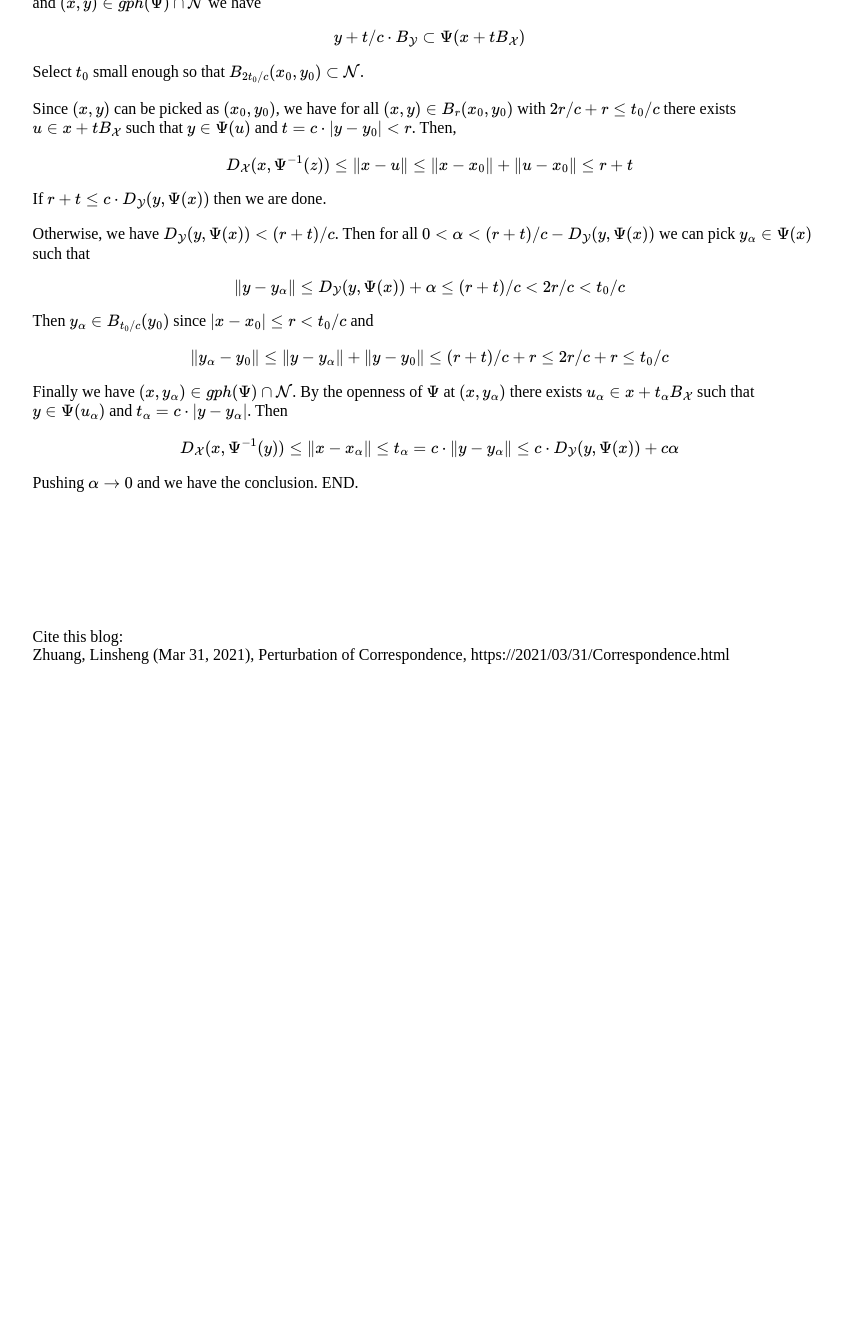
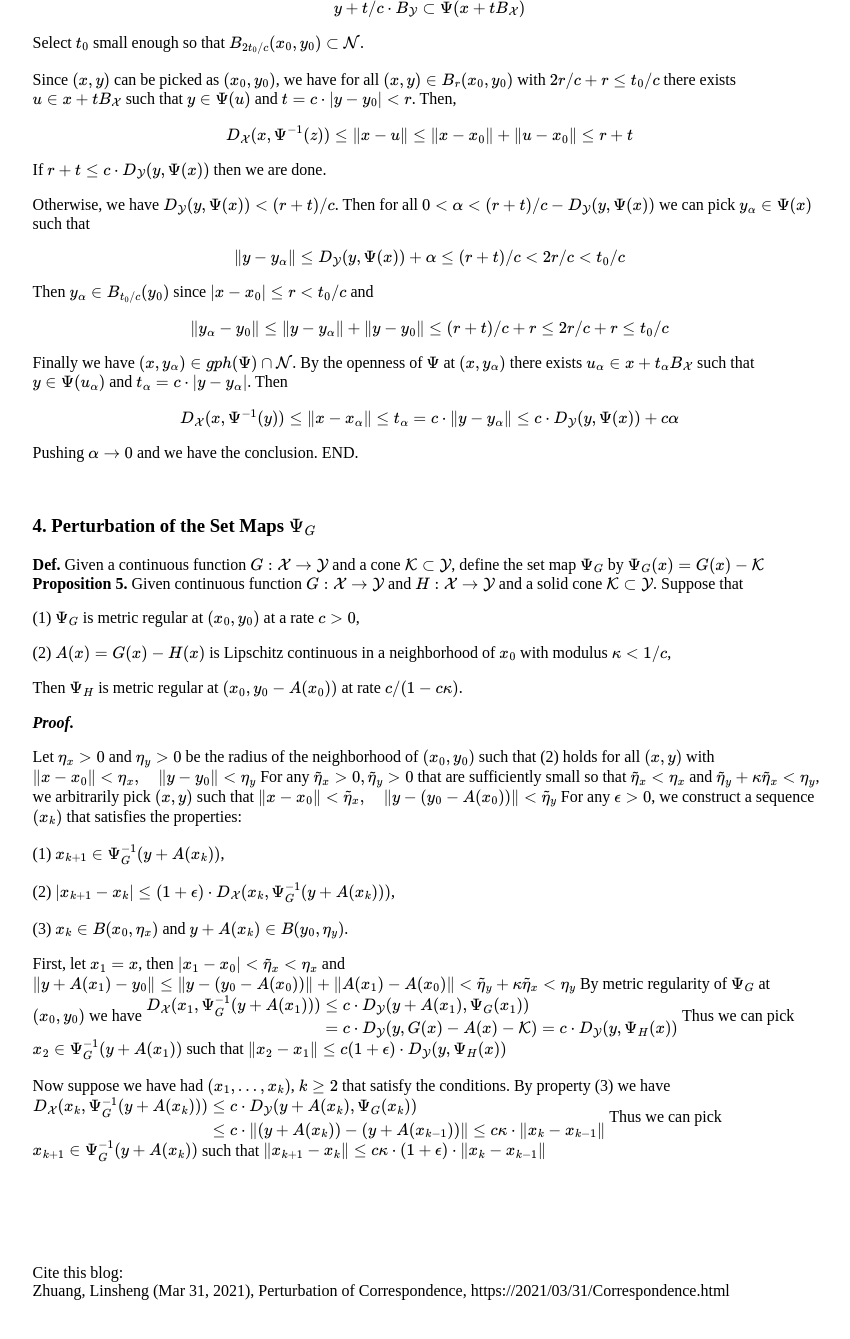
Before and after one commit to zhuanglinsheng/zhuanglinsheng.github.io, a Jekyll site: the page built from _posts/2021-03-31-Correspondence.md, in a window 1280 px wide and 1400 px high, scrolled down 3122 px. Shown: the top 1339 px of the window, without its empty margins (51-901 px from the left). Built offline with Jekyll 4.4.1, drawn with Linux system fonts in a browser that asks for light colours; before the commit the page ends 3885 px from its top, so only the background shows below that; some of the changed text lies outside the part shown.

Commit message:
Update 2021-03-31-Correspondence.md

```diff
--- a/_posts/2021-03-31-Correspondence.md
+++ b/_posts/2021-03-31-Correspondence.md
@@ -118,13 +117,12 @@ Thus, $0\in \text{int}(\Psi(rB_\mathcal{X}))$ for all $r\in[0,1]$.
 
 ### 2. Openness at rate $\gamma$
 
-**Def. 8. (Openness)** A correspondence $\Psi:\mathcal{X}\rightrightarrows\mathcal{Y}$ is open at $(x^0,y^0)\in gph(\Psi)$ at a linear rate $\gamma>0$, if there exists $t_0>0$ and a neighborhood $\mathcal{N}$ of $(x^0,y^0)$ such that for all $(x,y)\in gph(\Psi)\cap\mathcal{N}$ and for all $t\in[0,t_0]$ we have
-
+**Def. (Openness)** A correspondence $\Psi:\mathcal{X}\rightrightarrows\mathcal{Y}$ is open at $(x^0,y^0)\in gph(\Psi)$ at a linear rate $\gamma>0$, if there exists $t_0>0$ and a neighborhood $\mathcal{N}$ of $(x^0,y^0)$ such that for all $(x,y)\in gph(\Psi)\cap\mathcal{N}$ and for all $t\in[0,t_0]$ we have
 $$
 y+\gamma t \cdot B_\mathcal{Y}\subset\Psi(x+t \cdot B_\mathcal{X})
 $$
 
-**Proposition 7.** Suppose $\Psi:\mathcal{X}\rightrightarrows \mathcal{Y}$ is closed and convex, then $\Psi$ is open at $(x_0,y_0)$ if and only if $y_0\in \text{int}(range(\Psi))$.
+**Proposition 3.** Suppose $\Psi:\mathcal{X}\rightrightarrows \mathcal{Y}$ is closed and convex, then $\Psi$ is open at $(x_0,y_0)$ if and only if $y_0\in \text{int}(range(\Psi))$.
 
 ***Proof.***
 
@@ -162,16 +160,17 @@ Thus, we can pick $t_0 = 2$. END.
 
 ### 3. Metric Regularity at rate $\gamma$
 
-**Def. 9. (Metric Regularity)** A correspondence $\Psi:\mathcal{X}\rightrightarrows\mathcal{Y}$ is metric regular at $(x_0,y_0)\in gph(\Psi)$ at a rate $c>0$ if there exists a neighborhood $\mathcal{N}$ of $(x_0,y_0)$ such that  for all $(x,y)\in \mathcal{N}$ we have
+**Def. (Metric Regularity)** A correspondence $\Psi:\mathcal{X}\rightrightarrows\mathcal{Y}$ is metric regular at $(x_0,y_0)\in gph(\Psi)$ at a rate $c>0$ if there exists a neighborhood $\mathcal{N}$ of $(x_0,y_0)$ such that  for all $(x,y)\in \mathcal{N}$ we have
 $$
 D_\mathcal{X}(x,\Psi^{-1}(y)) \le c\cdot D_\mathcal{Y}(y,\Psi(x))
+\tag{2}
 $$
 
 where $D_\mathcal{X}(.,.)$ and $D_{\mathcal{Y}}(.,.)$ are the minimum distance between point and set on $\mathcal{X}$ and $\mathcal{Y}$ respectively.
 
 **Note.** $\mathcal{N}$ is NOT necessarily included by $gph(\Psi)$. If $(x,y)\in gph(\Psi)$ then we have $D_\mathcal{X}(x,\Psi^{-1}(y)) =0$ and $ D_\mathcal{Y}(y,\Psi(x)) = 0$.
 
-**Proposition 8.** A correspondence $\Psi:\mathcal{X}\rightrightarrows\mathcal{Y}$ is metric regular at $(x_0,y_0)\in gph(\Psi)$ at a rate $c>0$ if and only if $\Psi$ is open at $(x_0,y_0)$ at the rate $\gamma = 1/c$.
+**Proposition 4.** A correspondence $\Psi:\mathcal{X}\rightrightarrows\mathcal{Y}$ is metric regular at $(x_0,y_0)\in gph(\Psi)$ at a rate $c>0$ if and only if $\Psi$ is open at $(x_0,y_0)$ at the rate $\gamma = 1/c$.
 
 ***Proof.***
 
@@ -221,4 +220,76 @@ Pushing $\alpha\to 0$ and we have the conclusion. END.
 
 <br>
 
+### 4. Perturbation of the Set Maps $\Psi_G$
+
+**Def.** Given a continuous function $G:\mathcal{X}\to\mathcal{Y}$ and a cone $\mathcal{K}\subset\mathcal{Y}$, define the set map $\Psi_G$ by
+$$
+\Psi_G(x) = G(x) - \mathcal{K}
+$$
+**Proposition 5.** Given continuous function $G:\mathcal{X}\to\mathcal{Y}$ and $H:\mathcal{X}\to\mathcal{Y}$ and a solid cone $\mathcal{K}\subset\mathcal{Y}$. Suppose that
+
+(1) $\Psi_G$ is metric regular at $(x_0, y_0)$ at a rate $c>0$,
+
+(2) $A(x)=G(x)-H(x)$ is Lipschitz continuous in a neighborhood of $x_0$ with modulus $\kappa<1/c$,
+
+Then $\Psi_H$ is metric regular at $(x_0,y_0-A(x_0))$ at rate $c/(1-c\kappa)$.
+
+***Proof.***
+
+Let $\eta_x>0$ and $\eta_y>0$ be the radius of the neighborhood of $(x_0, y_0)$ such that (2) holds for all $(x, y)$ with
+$$
+\|x-x_0\| < \eta_x,
+\quad
+\|y-y_0\| < \eta_y
+$$
+For any $\tilde{\eta}_x>0, \tilde{\eta}_y>0$ that are sufficiently small so that $\tilde{\eta}_x<\eta_x$ and $\tilde{\eta}_y + \kappa\tilde{\eta}_x<\eta_y$, we arbitrarily pick $(x,y)$ such that
+$$
+\|x-x_0\| < \tilde{\eta}_x,
+\quad
+\|y-(y_0-A(x_0))\| < \tilde{\eta}_y
+$$
+For any $\epsilon>0$, we construct a sequence $(x_k)$ that satisfies the properties:
+
+(1) $x_{k+1}\in\Psi_G^{-1}(y+A(x_k))$,
+
+(2) $\|x_{k+1}-x_k\| \le (1+\epsilon) \cdot D_\mathcal{X}(x_k,\Psi_G^{-1}(y+A(x_k)))$,
+
+(3) $x_k\in B(x_0,\eta_x)$ and $y + A(x_k)\in B(y_0,\eta_y)$.
+
+First, let $x_1=x$, then $\|x_1 - x_0\| < \tilde{\eta}_x < \eta_x$ and
+$$
+\|y+A(x_1)-y_0\| \le \|y-(y_0-A(x_0))\| + \|A(x_1)-A(x_0)\| < \tilde{\eta}_y + \kappa\tilde{\eta}_x<\eta_y
+$$
+By metric regularity of $\Psi_G$ at $(x_0, y_0)$ we have
+$$
+\begin{aligned}
+D_\mathcal{X}(x_1, \Psi_G^{-1}(y+A(x_1)))
+&\le c \cdot D_\mathcal{Y}(y+A(x_1),\Psi_G(x_1))\\
+&=   c \cdot D_\mathcal{Y}(y,G(x)-A(x)-\mathcal{K}) = c \cdot D_\mathcal{Y}(y, \Psi_H(x))
+\end{aligned}
+$$
+Thus we can pick $x_2\in\Psi_G^{-1}(y+A(x_1))$ such that
+$$
+\|x_2 - x_1\| \le c(1+\epsilon) \cdot D_\mathcal{Y}(y,\Psi_H(x))
+$$
+
+
+Now suppose we have had $(x_1, ..., x_k)$, $k \ge 2$ that satisfy the conditions. By property (3) we have
+$$
+\begin{aligned}
+D_\mathcal{X}(x_k, \Psi_G^{-1}(y+A(x_k)))
+&\le c \cdot D_\mathcal{Y}(y+A(x_k),\Psi_G(x_k))\\
+&\le c \cdot \| (y + A(x_k)) - (y + A(x_{k-1})) \| \le c\kappa \cdot \|x_k-x_{k-1}\|
+\end{aligned}
+$$
+Thus we can pick $x_{k+1}\in\Psi_G^{-1}(y+A(x_k))$ such that
+$$
+\|x_{k+1}-x_k\| \le c\kappa \cdot (1+\epsilon) \cdot \|x_k - x_{k-1}\|
+$$
+
+
+
+
+
+
 <br>
```
Also changed, not shown: other parts of _posts/2021-03-31-Correspondence.md (+3 -4 lines).
